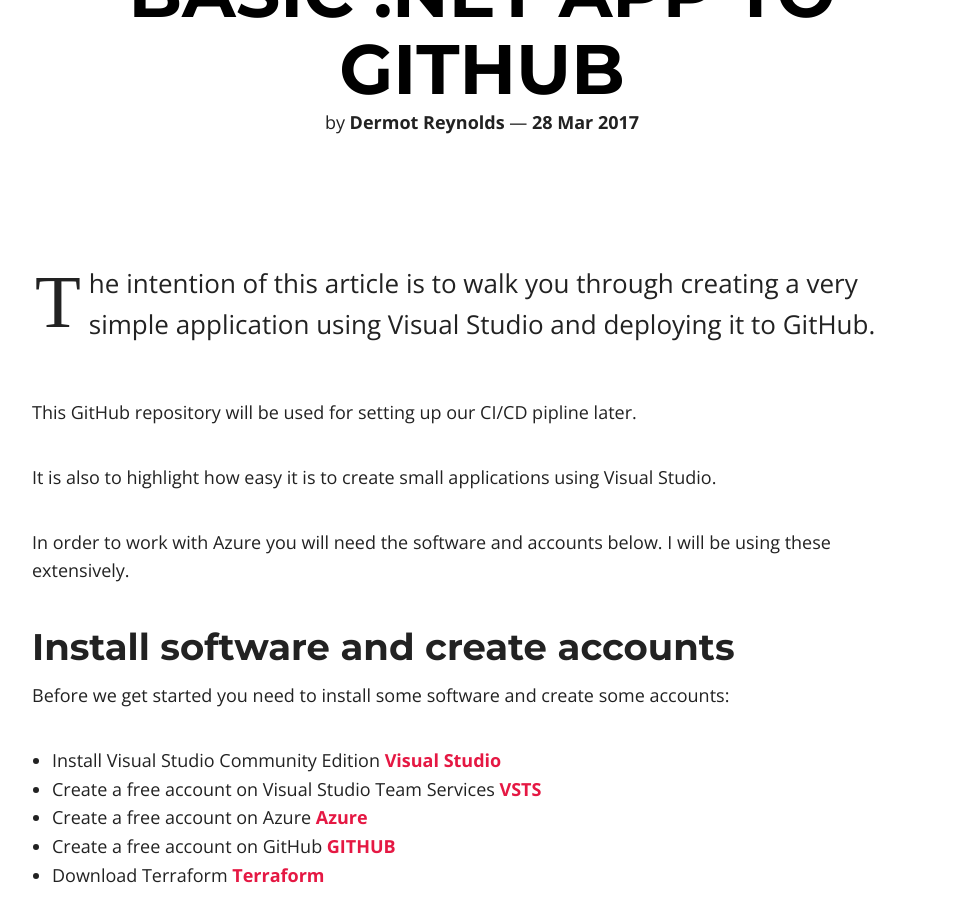
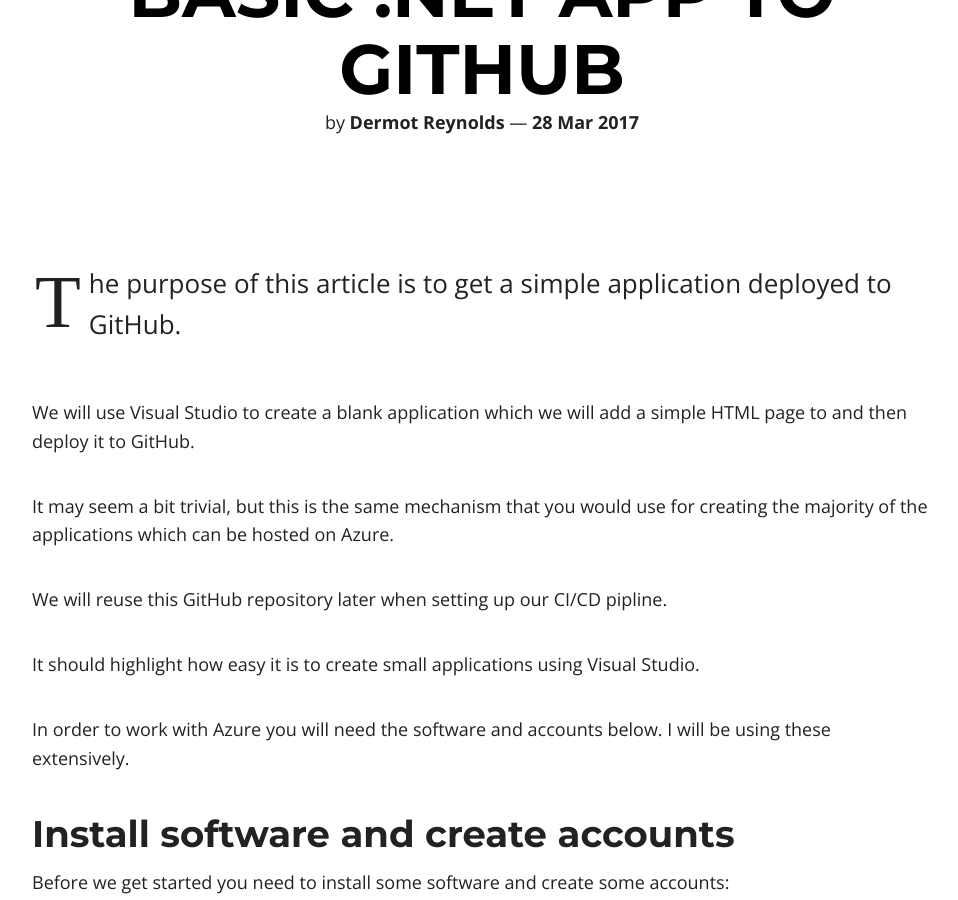
Before and after one commit to drcomputeblocks/clonedrcomputeblocks.github.io, a Jekyll site: the page built from _posts/2017-03-28-1-simple-app-to-github.md, in a window 1280 px wide and 900 px high, scrolled down 497 px. Shown: the whole window, without its empty margins (158-1116 px from the left). Built offline with Jekyll 4.4.1, drawn with Linux system fonts in a browser that asks for light colours; nearby versions of some CDN libraries.

Commit message:
first commit

```diff
--- a/_posts/2017-03-28-1-simple-app-to-github.md
+++ b/_posts/2017-03-28-1-simple-app-to-github.md
@@ -7,11 +7,15 @@
 
 ---
 
-The intention of this article is to walk you through creating a very simple application using Visual Studio and deploying it to GitHub.
+The purpose of this article is to get a simple application deployed to GitHub.
 
-This GitHub repository will be used for setting up our CI/CD pipline later.
+We will use Visual Studio to create a blank application which we will add a simple HTML page to and then deploy it to GitHub.
 
-It is also to highlight how easy it is to create small applications using Visual Studio.
+It may seem a bit trivial, but this is the same mechanism that you would use for creating the majority of the applications which can be hosted on Azure.
+
+We will reuse this GitHub repository later when setting up our CI/CD pipline.
+
+It should highlight how easy it is to create small applications using Visual Studio.
 
 In order to work with Azure you will need the software and accounts below.  I will be using these extensively.
 
```
